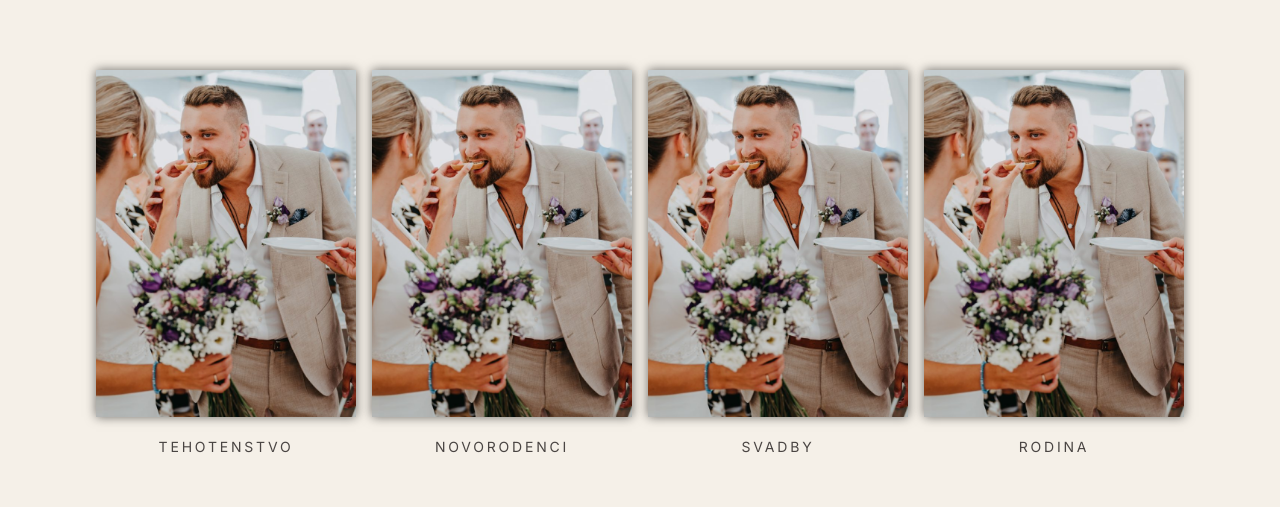
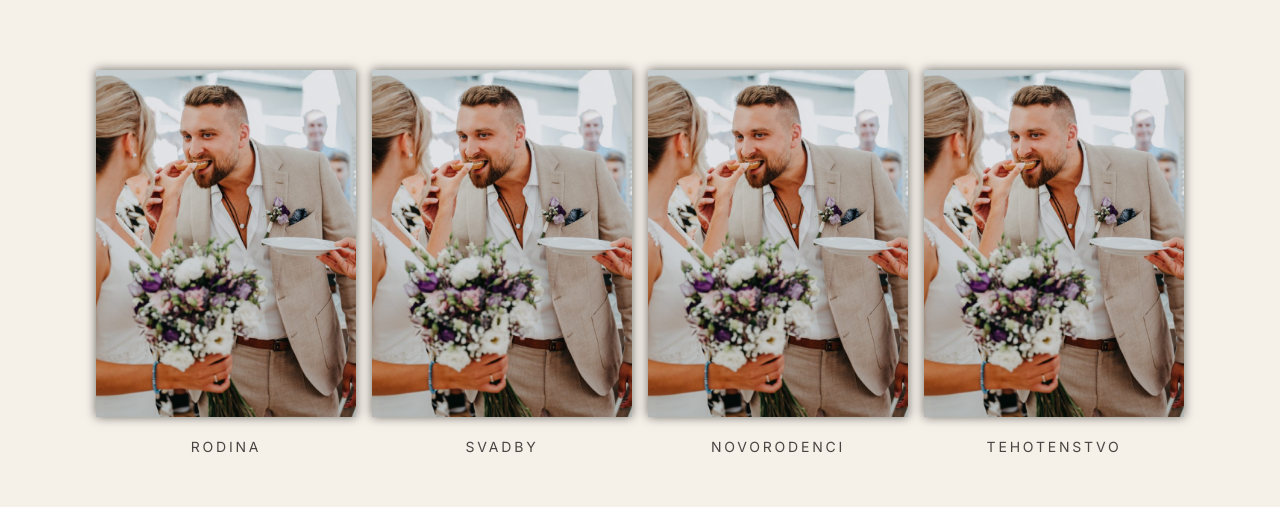
Before and after one commit to mijacke/photography-web, a Nuxt app: page / in a window 1280 px wide. Shown: the part 4666-5173 px from the top of the page. Built offline with nearby package versions, Linux system fonts and the light colour scheme; no server answers; a web font is replaced by a local one.

Commit message:
refactor: update PortfolioPreview component

```diff
--- a/app/components/sections/home/PortfolioPreview.vue
+++ b/app/components/sections/home/PortfolioPreview.vue
@@ -1,23 +1,23 @@
 <script setup lang="ts">
 const categories = [
   {
-    title: 'Tehotenstvo',
-    slug: 'maternity',
+    title: 'Rodina',
+    href: '/portfolio/rodina',
+    image: '/images/home/homehero.jpg',
+  },
+  {
+    title: 'Svadby',
+    href: '/portfolio/svadby',
     image: '/images/home/homehero.jpg',
   },
   {
     title: 'Novorodenci',
-    slug: 'newborn',
+    href: '/portfolio/novorodenci',
     image: '/images/home/homehero.jpg',
   },
   {
-    title: 'Svadby',
-    slug: 'wedding',
-    image: '/images/home/homehero.jpg',
-  },
-  {
-    title: 'Rodina',
-    slug: 'family',
+    title: 'Tehotenstvo',
+    href: '/portfolio/tehotenstvo',
     image: '/images/home/homehero.jpg',
   },
 ]
@@ -57,8 +57,8 @@ const categories = [
       <div class="grid grid-cols-2 md:grid-cols-4 gap-3 md:gap-4">
         <NuxtLink
           v-for="category in categories"
-          :key="category.slug"
-          :to="`/portfolio?category=${category.slug}`"
+          :key="category.href"
+          :to="category.href"
           class="group block"
         >
           <!-- Image Card -->
```
